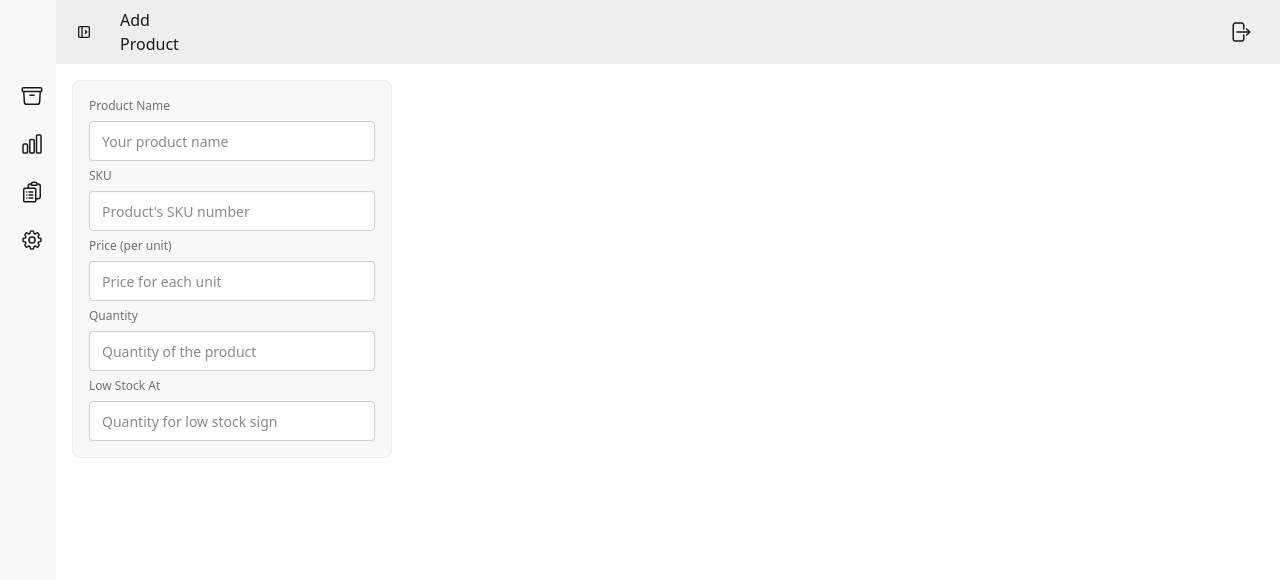
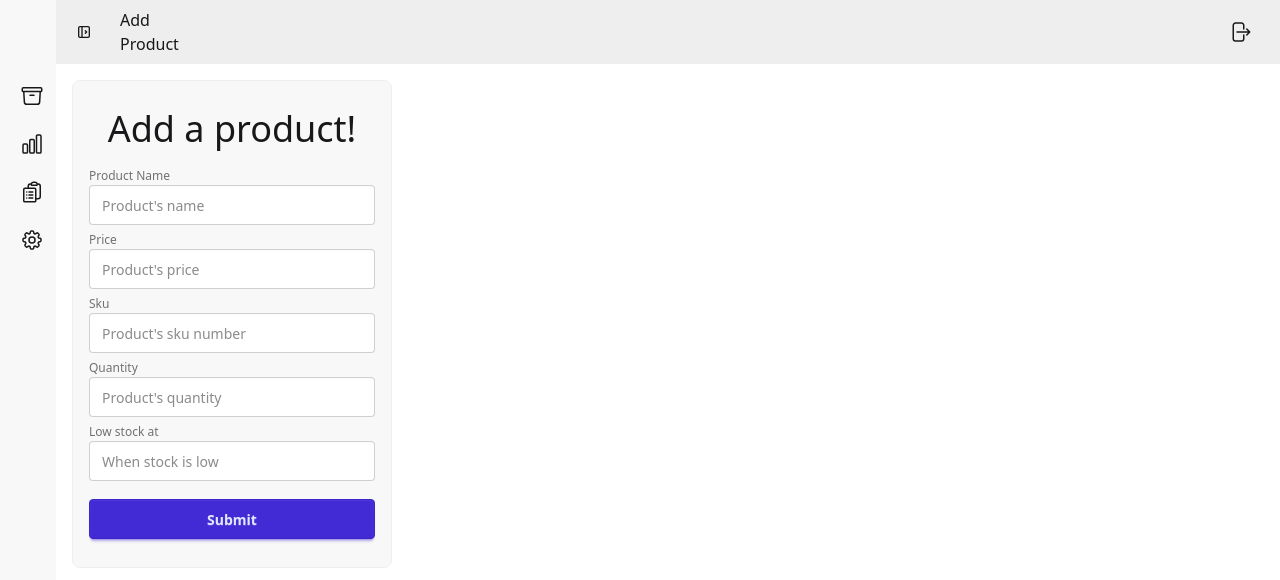
Before and after one commit to faridulhaque/Inventory-Dashboard, a Next.js app: page /fe/add in a window 1280 px wide. Shown: the top 580 px of the page. Built offline with nearby package versions, Linux system fonts and the light colour scheme.

Commit message:
add form added with functionalities

```diff
--- a/app/api/product/route.ts
+++ b/app/api/product/route.ts
@@ -1,16 +1,28 @@
 import { prisma } from "@/services/prisma";
-import { HttpStatus } from "@/services/types";
+import { HttpStatus, TProductRequest } from "@/services/types";
 import { verifyJwt } from "@/services/utils-server";
 import { NextResponse } from "next/server";
 
 export async function POST(request: Request) {
   const user = await verifyJwt(request);
-  const product = await request.json();
+
+  const body = await request.json();
+  const product = {
+    ...body,
+    quantity: Number(body.quantity),
+    price: Number(body.price),
+    lowStockAt: Number(body.lowStockAt),
+  };
+
+  console.log("product", product);
+
   try {
     const created = await prisma.product.create({
       data: {
         ...product,
-        user: user,
+        user: {
+          connect: { id: user.id },
+        },
       },
     });
     return NextResponse.json({
@@ -19,9 +31,10 @@ export async function POST(request: Request) {
       status: HttpStatus.created,
     });
   } catch (error: any) {
+    console.log("error", error);
     return NextResponse.json({
       data: null,
-      message: error.message || "Failed to create a product",
+      message: "Failed to create a product",
       status: error.status || HttpStatus.internalError,
     });
   }
--- a/components/add/AddForm.tsx
+++ b/components/add/AddForm.tsx
@@ -1,29 +1,109 @@
+"use client";
+import { postData } from "@/services/apis";
+import {
+  APIEnums,
+  ApiResponse,
+  HttpStatus,
+  TProduct,
+  TProductRequest,
+} from "@/services/types";
 import React from "react";
+import toast from "react-hot-toast";
 
 export default function AddForm() {
+  const handleAddProduct = async (e: React.FormEvent<HTMLFormElement>) => {
+    e.preventDefault();
+    const formData = new FormData(e.currentTarget);
+    const values: TProductRequest = Object.fromEntries(formData) as any;
+
+    if (values.lowStockAt < 1 || values.lowStockAt % 1 !== 0) {
+      return toast.error(
+        "Low stock can't be a decimal number, zero or less than 0"
+      );
+    }
+
+    if (values.quantity < 1 || values.quantity % 1 !== 0) {
+      return toast.error(
+        "Quantity can't be a decimal number, zero or less than 0"
+      );
+    }
+
+    if (values.price <= 0) return toast.error("price cant' be zero or less");
+
+    console.log(values);
+
+    const res: ApiResponse<TProduct> = await postData<TProductRequest>(
+      APIEnums.product,
+      values
+    );
+
+    if (res.status === HttpStatus.created) {
+      toast.success(res.message);
+      (e as any).target.reset();
+    } else return toast.error(res.message);
+  };
   return (
-    <fieldset className="fieldset bg-base-200 border-base-300 rounded-box w-xs border p-4">
+    <form
+      onSubmit={handleAddProduct}
+      className="fieldset bg-base-200 border-base-300 rounded-box w-xs border p-4"
+    >
+      <h2 className="py-3 text-center text-4xl">Add a product!</h2>
+      <div>
         <label className="label">Product Name</label>
-      <input type="text" className="input" placeholder="Your product name" />
-      <label className="label">SKU</label>
-      <input type="text" className="input" placeholder="Product's SKU number" />
+        <input
+          name="name"
+          required
+          type="text"
+          className="input"
+          placeholder="Product's name"
+        />
+      </div>
 
-      <label className="label">Price (per unit)</label>
-      <input type="text" className="input" placeholder="Price for each unit" />
+      <div>
+        <label className="label">Price</label>
+        <input
+          required
+          type="number"
+          className="input"
+          placeholder="Product's price"
+          name="price"
+        />
+      </div>
 
+      <div className="relative">
+        <label className="label">Sku</label>
+        <input
+          required
+          type={"text"}
+          className="input"
+          placeholder="Product's sku number"
+          name="sku"
+        />
+      </div>
+
+      <div className="relative">
         <label className="label">Quantity</label>
         <input
-        type="text"
+          required
+          type={"number"}
           className="input"
-        placeholder="Quantity of the product"
+          placeholder="Product's quantity"
+          name="quantity"
         />
+      </div>
 
-      <label className="label">Low Stock At</label>
+      <div className="relative">
+        <label className="label">Low stock at</label>
         <input
-        type="text"
+          required
+          type={"number"}
           className="input"
-        placeholder="Quantity for low stock sign"
+          placeholder="When stock is low"
+          name="lowStockAt"
         />
-    </fieldset>
+      </div>
+
+      <button className="btn btn-primary w-full my-3">Submit</button>
+    </form>
   );
 }
--- a/components/auth/SignInForm.tsx
+++ b/components/auth/SignInForm.tsx
@@ -29,7 +29,7 @@ function SignInForm({ setSignIn }: TSignInForm) {
     if (res.status === HttpStatus.ok) {
       localStorage.setItem("token", res.data.token);
       toast.success(res.message);
-      router.push("/dashboard");
+      router.push("/fe/dashboard");
     } else {
       toast.error(res.message || "Something went wrong");
     }
@@ -40,17 +40,7 @@ function SignInForm({ setSignIn }: TSignInForm) {
       onSubmit={handleSignIn}
       className="fieldset bg-base-200 border-base-300 rounded-box w-xs border p-4"
     >
-      <h2 className="py-3 text-center text-4xl">Sign Up Now!</h2>
-      <div>
-        <label className="label">Name</label>
-        <input
-          name="name"
-          required
-          type="text"
-          className="input"
-          placeholder="Your name"
-        />
-      </div>
+      <h2 className="py-3 text-center text-4xl">Sign In Now!</h2>
 
       <div>
         <label className="label">Email</label>
--- a/services/apis.ts
+++ b/services/apis.ts
@@ -1,11 +1,23 @@
 import { APIEnums } from "./types";
+import { getToken } from "./util-client";
 
 export const postData = async <T>(url: APIEnums, body: T) => {
+  let token: string = "";
+  if (
+    url !== APIEnums.login &&
+    url !== APIEnums.register &&
+    url !== APIEnums.verify
+  ) {
+    token = getToken();
+  }
   const res = await fetch(url, {
     method: "POST",
     body: JSON.stringify(body),
 
-    headers: { "Content-Type": "application/json" },
+    headers: {
+      "Content-Type": "application/json",
+      Authorization: `Bearer ${token}`,
+    },
   });
   return res.json();
 };
--- a/services/types.ts
+++ b/services/types.ts
@@ -29,6 +29,17 @@ export type TUser = {
   isVerified: boolean;
 };
 
+export type TProduct = {
+  id: string;
+  name: string;
+  price: number;
+  sku: string;
+  quantity: number;
+  lowStockAt: number;
+};
+
+export type TProductRequest = Omit<TProduct, "id">;
+
 export enum HttpStatus {
   ok = 200,
   created = 201,
@@ -50,6 +61,7 @@ export enum APIEnums {
   register = "/api/auth/register",
   verify = "/api/auth/verify",
   login = "/api/auth/login",
+  product = "/api/product",
 }
 
 export type ApiResponse<T> = {
--- /dev/null
+++ b/services/util-client.ts
@@ -0,0 +1,5 @@
+export const getToken = (): string => {
+  const token = localStorage.getItem("token") || "";
+  if (token) return token;
+  else return "";
+};
```
Lines whose indentation alone changed are shown as unchanged.
